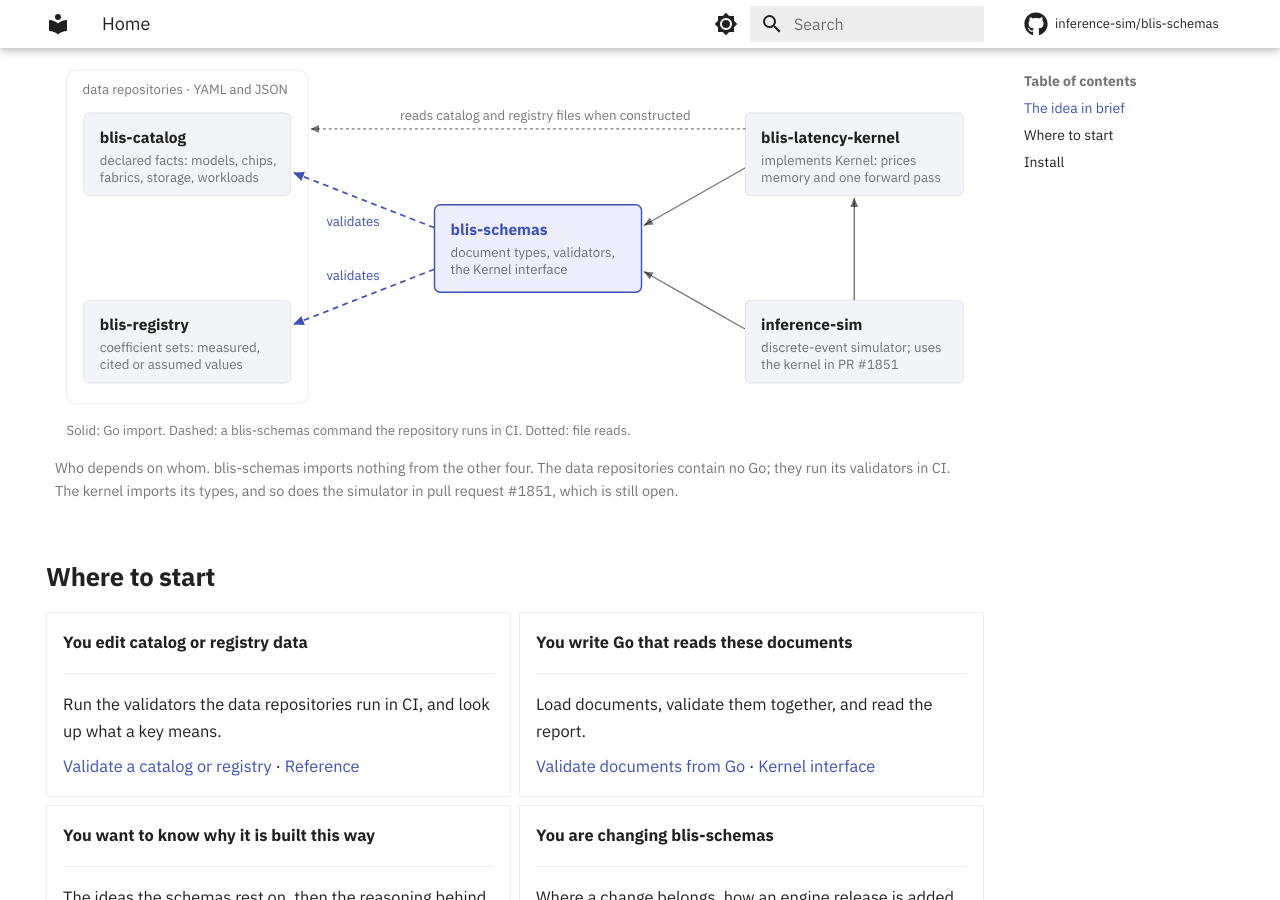
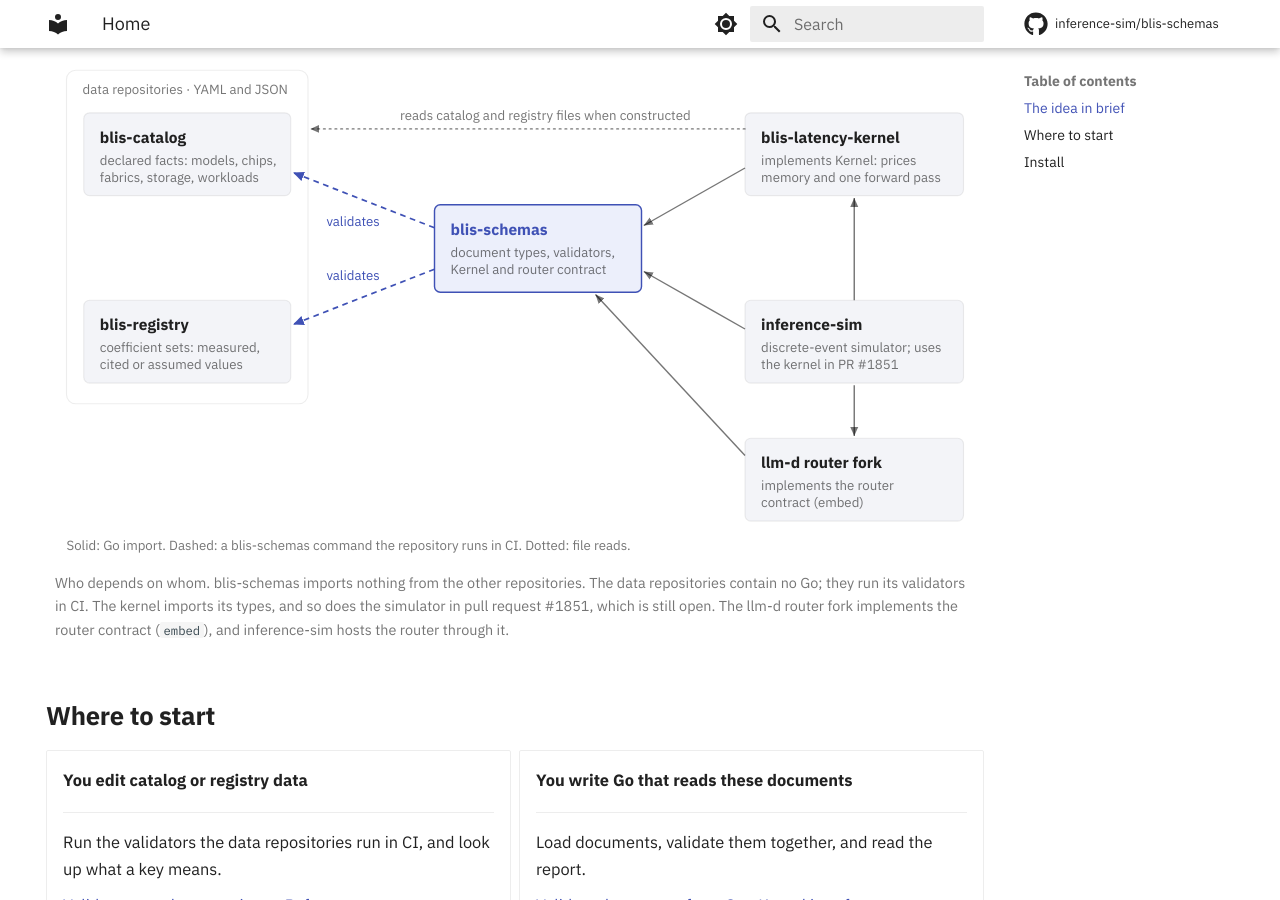
Before and after one commit to inference-sim/blis-schemas, an MkDocs documentation site: the page built from docs/index.md, in a window 1280 px wide and 900 px high, scrolled down 706 px. Built offline with MkDocs 1.6.1 and Material for MkDocs 9.7.7, drawn with Linux system fonts in a browser that asks for light colours; comment, search, counter and statistics services are not loaded; the version menu is left out.

Commit message:
embedtest: no wall-clock watchdog; exclusive deadline expiry; figure
The test Runtime no longer races a coroutine against a one-minute
wall-clock timer: whether a check passes now depends on nothing but the
calls made, and a goroutine blocked outside Park hangs until go test's
-timeout reports it with stacks. WithDeadlineCause makes expiry and
cancellation mutually exclusive, so Err reports DeadlineExceeded only
when the deadline ended the context. The Runtime doc states that the
functions it returns are called under the one-driver discipline.

docs/figures/repositories.html shows the llm-d router fork and the
router contract.

Co-Authored-By: Claude Opus 5.5 (1M context) <noreply@anthropic.com>

```diff
--- a/docs/figures/repositories.html
+++ b/docs/figures/repositories.html
@@ -1,7 +1,7 @@
 <figure class="diagram" markdown="0">
-<svg viewBox="0 0 800 340" role="img" aria-labelledby="fig-repos-title fig-repos-desc">
+<svg viewBox="0 0 800 440" role="img" aria-labelledby="fig-repos-title fig-repos-desc">
 <title id="fig-repos-title">The BLIS repositories and how they depend on blis-schemas</title>
-<desc id="fig-repos-desc">blis-catalog and blis-registry hold data and run blis-schemas validators in CI. blis-latency-kernel imports blis-schemas and reads the catalog and registry files when a kernel is constructed. inference-sim, in pull request 1851, imports the kernel and blis-schemas.</desc>
+<desc id="fig-repos-desc">blis-catalog and blis-registry hold data and run blis-schemas validators in CI. blis-latency-kernel imports blis-schemas and reads the catalog and registry files when a kernel is constructed. inference-sim, in pull request 1851, imports the kernel and blis-schemas. The llm-d router fork imports blis-schemas and implements its router contract, and inference-sim hosts the router through that contract.</desc>
 <defs>
 <marker id="repos-ah" viewBox="0 0 10 10" refX="9" refY="5" markerWidth="7" markerHeight="7" orient="auto-start-reverse"><path class="arrowhead" d="M0,1 L9,5 L0,9 z"/></marker>
 <marker id="repos-ah-accent" viewBox="0 0 10 10" refX="9" refY="5" markerWidth="7" markerHeight="7" orient="auto-start-reverse"><path class="arrowhead-accent" d="M0,1 L9,5 L0,9 z"/></marker>
@@ -19,7 +19,7 @@
 <rect class="box-accent" x="330" y="132" width="180" height="76" rx="5"/>
 <text class="title accent-text" x="344" y="158">blis-schemas</text>
 <text class="small" x="344" y="177">document types, validators,</text>
-<text class="small" x="344" y="192">the Kernel interface</text>
+<text class="small" x="344" y="192">Kernel and router contract</text>
 <rect class="box" x="600" y="52" width="190" height="72" rx="5"/>
 <text class="title" x="614" y="78">blis-latency-kernel</text>
 <text class="small" x="614" y="97">implements Kernel: prices</text>
@@ -36,8 +36,14 @@
 <path class="edge" d="M600,240 L512,190" marker-end="url(#repos-ah)"/>
 <path class="edge" d="M695,215 L695,126" marker-end="url(#repos-ah)"/>
 <path class="edge dotted" d="M600,66 L222,66" marker-end="url(#repos-ah)"/>
+<rect class="box" x="600" y="335" width="190" height="72" rx="5"/>
+<text class="title" x="614" y="361">llm-d router fork</text>
+<text class="small" x="614" y="380">implements the router</text>
+<text class="small" x="614" y="395">contract (embed)</text>
+<path class="edge" d="M600,350 L470,210" marker-end="url(#repos-ah)"/>
+<path class="edge" d="M695,289 L695,333" marker-end="url(#repos-ah)"/>
 <text class="small" x="300" y="58">reads catalog and registry files when constructed</text>
-<text class="small" x="10" y="332">Solid: Go import. Dashed: a blis-schemas command the repository runs in CI. Dotted: file reads.</text>
+<text class="small" x="10" y="432">Solid: Go import. Dashed: a blis-schemas command the repository runs in CI. Dotted: file reads.</text>
 </svg>
-<figcaption>Who depends on whom. blis-schemas imports nothing from the other four. The data repositories contain no Go; they run its validators in CI. The kernel imports its types, and so does the simulator in pull request #1851, which is still open.</figcaption>
+<figcaption>Who depends on whom. blis-schemas imports nothing from the other repositories. The data repositories contain no Go; they run its validators in CI. The kernel imports its types, and so does the simulator in pull request #1851, which is still open. The llm-d router fork implements the router contract (<code>embed</code>), and inference-sim hosts the router through it.</figcaption>
 </figure>
```
Also changed, not shown: 1 other file.
